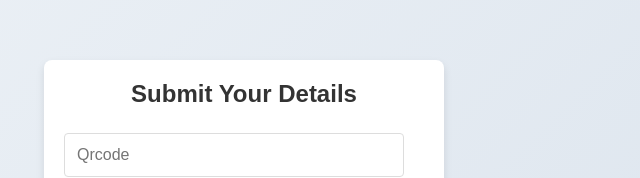
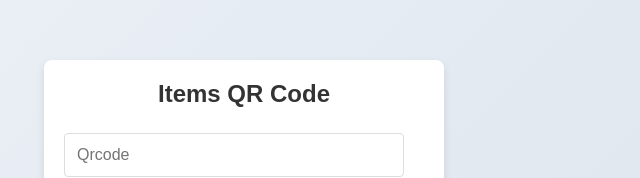
Before and after one commit to Diamonddent-sa/Qr, a plain HTML site: page index.html in a window 1280 px wide. Shown: the part 214-392 px from the top of the page, without its empty margins (396-1036 px from the left). Drawn offline with Linux system fonts and the light colour scheme.

Commit message:
Update index.html

```diff
--- a/index.html
+++ b/index.html
@@ -3,7 +3,7 @@
 <head>
   <meta charset="UTF-8">
   <meta name="viewport" content="width=device-width, initial-scale=1.0">
-  <title>Unique Form Design</title>
+  <title>Items Qr Code</title>
   <style>
     body {
       font-family: 'Arial', sans-serif;
@@ -60,7 +60,7 @@
 </head>
 <body>
   <div class="form-container">
-    <h2>Submit Your Details</h2>
+    <h2>Items QR Code</h2>
     <form method="POST" action="https://script.google.com/macros/s/AKfycbx9MMDlKWqo7Ve_O6ORb92VicDfzhlz0coXRdc4a9UIe3y5uYt1aIdByF1wOz6A-6TU/exec">
       <input name="Qrcode" type="text" placeholder="Qrcode" required>
       <input name="Qty" type="number" placeholder="Qty" required>
```
